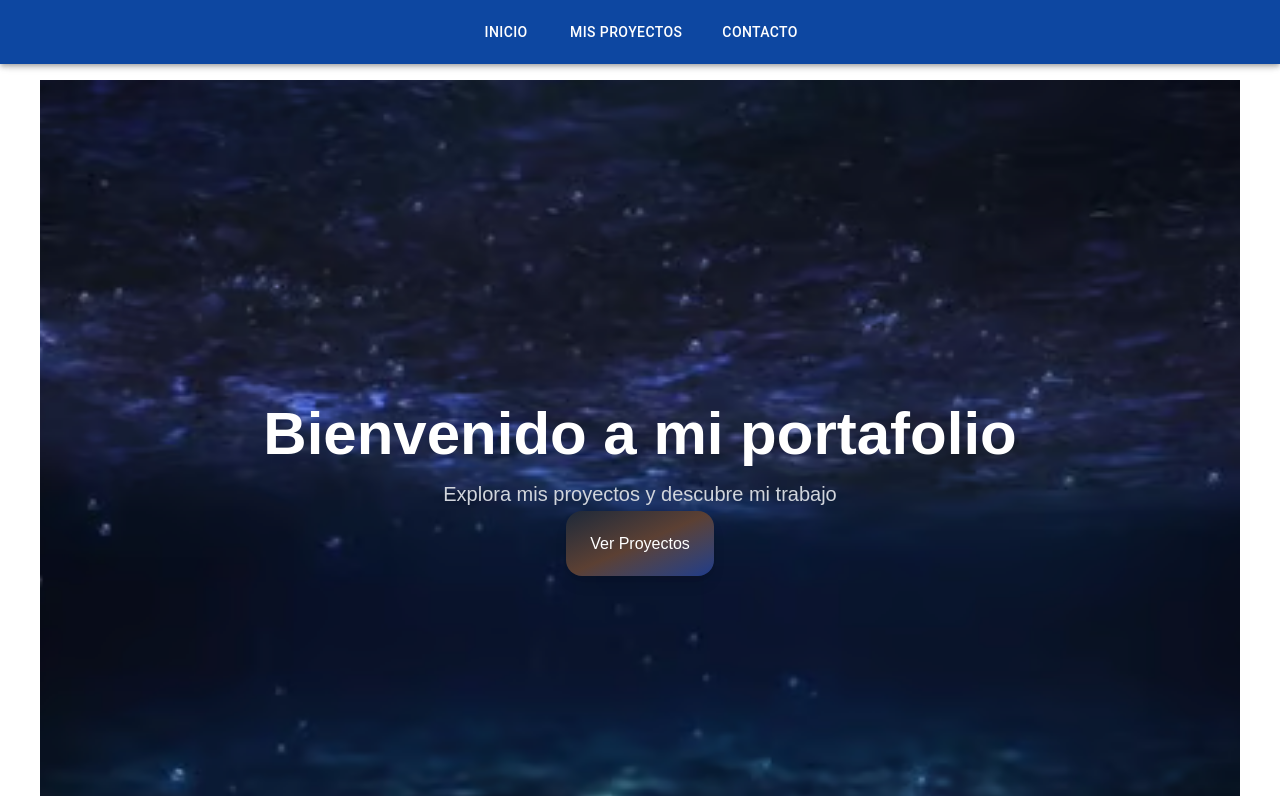
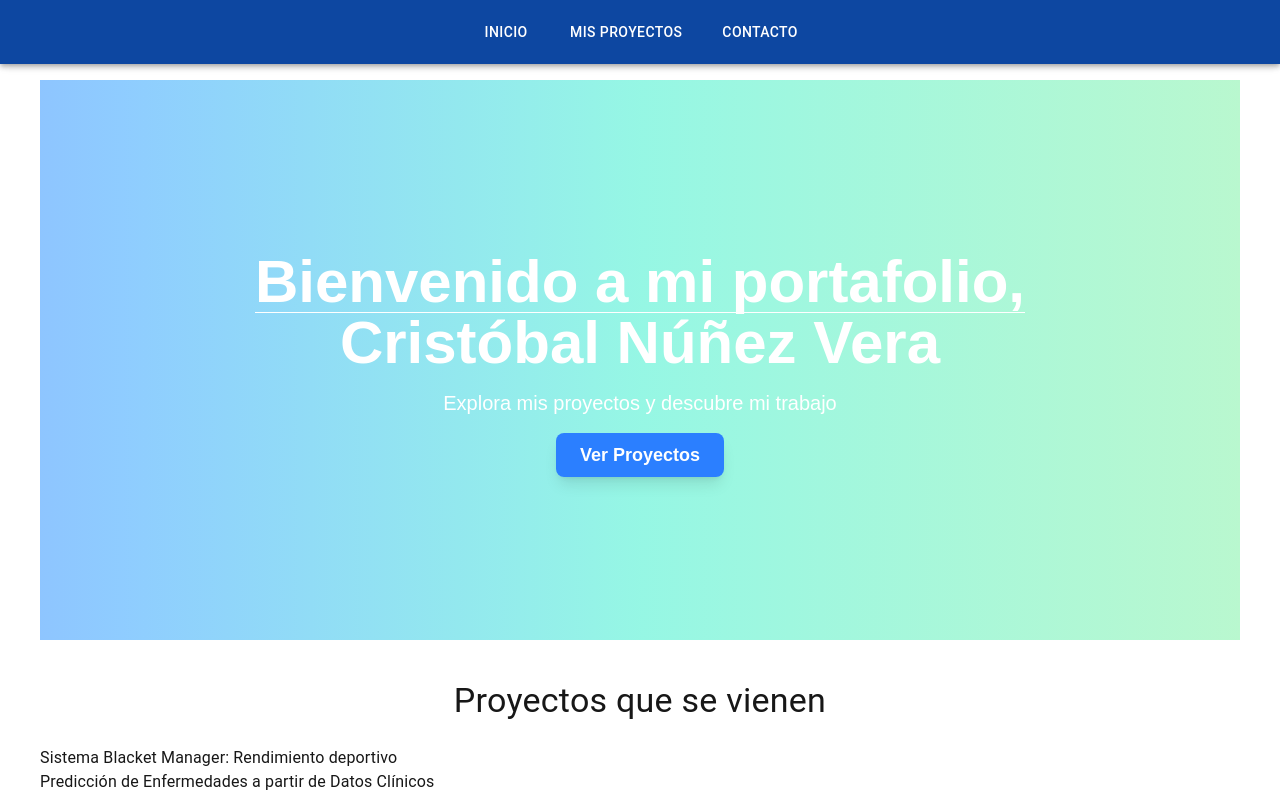
Before and after one commit to totonunez/mi-portafolio, a Next.js app: page / in a window 1280 px wide. Shown: the top 796 px of the page. Built offline with nearby package versions, Linux system fonts and the light colour scheme.

Commit message:
add home

```diff
--- a/package.json
+++ b/package.json
@@ -11,6 +11,10 @@
   "dependencies": {
     "@emotion/react": "^11.14.0",
     "@emotion/styled": "^11.14.0",
+    "@fortawesome/fontawesome-svg-core": "^6.7.2",
+    "@fortawesome/free-brands-svg-icons": "^6.7.2",
+    "@fortawesome/free-solid-svg-icons": "^6.7.2",
+    "@fortawesome/react-fontawesome": "^0.2.2",
     "@mui/icons-material": "^6.4.6",
     "@mui/material": "^6.4.6",
     "font-awesome": "^4.7.0",
--- a/src/app/contacto/page.tsx
+++ b/src/app/contacto/page.tsx
@@ -1,6 +1,11 @@
 // src/components/Contact.tsx
 'use client'
 import { Typography} from "@mui/material";
+import { FontAwesomeIcon } from "@fortawesome/react-fontawesome";
+import { faLinkedin } from "@fortawesome/free-brands-svg-icons";
+import { faGithub } from "@fortawesome/free-brands-svg-icons";
+import { faEnvelope } from "@fortawesome/free-solid-svg-icons";
+import { faPhone } from "@fortawesome/free-solid-svg-icons";
 
 
 export default function Contact(){
@@ -34,7 +39,7 @@ export default function Contact(){
               borderRadius: '8px'
             }}
           >
-            <i className="fa fa-linkedin" style={{ marginRight: '10px' }}></i> LinkedIn
+            <FontAwesomeIcon icon={faLinkedin} className="w-6 h-6 mr-2" />Linkedin
           </a>
         </li>
         <li>
@@ -55,7 +60,7 @@ export default function Contact(){
               borderRadius: '8px'
             }}
           >
-            GitHub
+            <FontAwesomeIcon icon={faGithub} className="w-6 h-6 mr-2" />Github
           </a>
         </li>
         <li>
@@ -66,12 +71,12 @@ export default function Contact(){
             width: '200px',
             padding: '12px',
             fontSize: '18px',
-            backgroundColor: '#D44638',
+            backgroundColor: '#333',
             color: 'white',
             textDecoration: 'none',
             borderRadius: '8px'
           }}>
-            Correo
+            <FontAwesomeIcon icon={faEnvelope} className="w-6 h-6 mr-2" />Correo
           </a>
         </li>
         <li>
@@ -82,12 +87,12 @@ export default function Contact(){
             width: '200px',
             padding: '12px',
             fontSize: '18px',
-            backgroundColor: '#4CAF50',
+            backgroundColor: '#333',
             color: 'white',
             textDecoration: 'none',
             borderRadius: '8px'
           }}>
-            Teléfono celular
+            <FontAwesomeIcon icon={faPhone} className="w-6 h-6 mr-2" />Celular
           </a>
         </li>
       </ul>
--- a/src/app/page.tsx
+++ b/src/app/page.tsx
@@ -4,41 +4,33 @@ import Link from "next/link";
 
 // Importamos el archivo JSON
 import industriasData from '../data/industrias.json';
+import blogsData from '../data/blogs.json';
+import futurosproyectosData from '../data/futurosproyectos.json';
 
-const futurosProyectos = [
-  "Plataforma de Inteligencia Artificial para Negocios",
-  "Sistema de Automatización de Procesos Empresariales",
-  "Aplicación de Análisis de Datos en Tiempo Real"
-];
-
+const futurosProyectos = futurosproyectosData;
 const industrias = industriasData;
 
-const blogPosts = [
-  { titulo: "Tendencias en Inteligencia Artificial", link: "#" },
-  { titulo: "El futuro del desarrollo web", link: "#" },
-  { titulo: "Cómo mejorar la seguridad en aplicaciones web", link: "#" }
-];
+const blogPosts = blogsData;
 
 
 export default function Home() {
   return (
     <div>
       <div
-        className="h-screen w-full flex flex-col items-center justify-center text-center bg-cover bg-center relative"
-        style={{ backgroundImage: "url('./images/landinghome.jpg')" }}
+        className="h-[70vh] w-full flex flex-col items-center justify-center text-center bg-gradient-to-r from-blue-300 via-teal-200 to-green-200 relative"
       >
-
         {/* Contenido */}
         <div className="relative z-10 text-white px-6">
           <h1 className="text-4xl md:text-6xl font-bold mb-4">
-            Bienvenido a mi portafolio
+            Bienvenido a mi portafolio, <hr /> Cristóbal Núñez Vera
           </h1>
-          <p className="text-lg md:text-xl text-gray-300 mb-6">
+          <p className="text-lg md:text-xl text-white mb-6">
             Explora mis proyectos y descubre mi trabajo
           </p>
+
           <Link
             href="/proyectos"
-            className="bg-gradient-to-br from-gray-800 via-[#5C4033] to-[#1E3A8A] rounded-2xl shadow-lg p-6 w-8 text-white transform transition duration-300 hover:scale-300"
+            className="bg-blue-500 hover:bg-blue-600 text-white text-lg font-semibold py-3 px-6 rounded-lg transition-all duration-300 shadow-lg mb-8"
           >
             Ver Proyectos
           </Link>
--- a/src/app/proyectos/[id]/page.tsx
+++ b/src/app/proyectos/[id]/page.tsx
@@ -28,9 +28,17 @@ export default function ProyectoPage() {
 
     return (
         <div>
-        <h1>Project ID: {id || "Loading..."}</h1>
-        <h2>Project Name: {proyectoNombre || "Loading..."}</h2>
-        <p>Project Description: {proyectoDescripcion || "Loading..."}</p>
+        <div className=" flex flex-col items-center justify-center text-center">
+            <div className="bg-white shadow-lg rounded-2xl p-8 max-w-xl w-full">
+                <h2 className="text-4xl font-bold text-gray-900 mb-4">
+                {proyectoNombre || "Loading..."}
+                </h2>
+            </div>
+        </div>
+        <p className="text-lg text-gray-700 leading-relaxed p-4">
+        {proyectoDescripcion || "Loading..."}
+        </p>
+
              {/* Mostrar todas las imágenes */}
         <div className="galeria">
             {proyectoImagenes?.length ? (
--- /dev/null
+++ b/src/data/futurosproyectos.json
@@ -0,0 +1,5 @@
+[
+    "Sistema Blacket Manager: Rendimiento deportivo",
+    "Predicción de Enfermedades a partir de Datos Clínicos",
+    "Perfumes, diseño y evaluador de calidad"
+]
--- a/src/data/proyectos.json
+++ b/src/data/proyectos.json
@@ -1,7 +1,7 @@
 [
     {
         "id": "1",
-        "nombre": "Atreus",
+        "nombre": "Unibag ERP",
         "descripcion": "Este es un proyecto de ejemplo.",
         "imagenes": [
             "/images/BlacketERFebrero.png",
@@ -10,7 +10,25 @@
     },
     {
         "id": "2",
-        "nombre": "Proyecto 2",
+        "nombre": "Dashboard BI Unibag",
+        "descripcion": "Este es un proyecto de ejemplo.",
+        "imagenes": [
+            "/images/BlacketERFebrero.png",
+            "/images/BlacketERFebrero.png"
+        ]
+    },
+    {
+        "id": "3",
+        "nombre": "Comoquiero Spa",
+        "descripcion": "Este es un proyecto de ejemplo.",
+        "imagenes": [
+            "/images/BlacketERFebrero.png",
+            "/images/BlacketERFebrero.png"
+        ]
+    },
+    {
+        "id": "4",
+        "nombre": "Blogs Automáticos de Instagram",
         "descripcion": "Otro proyecto de ejemplo.",
         "imagenes": [
             "/images/proyecto2-1.jpg",
```
Also changed, not shown: public/images/landinghome.jpg (deleted), 1 other file (tests, documents, lock files or other folders).
